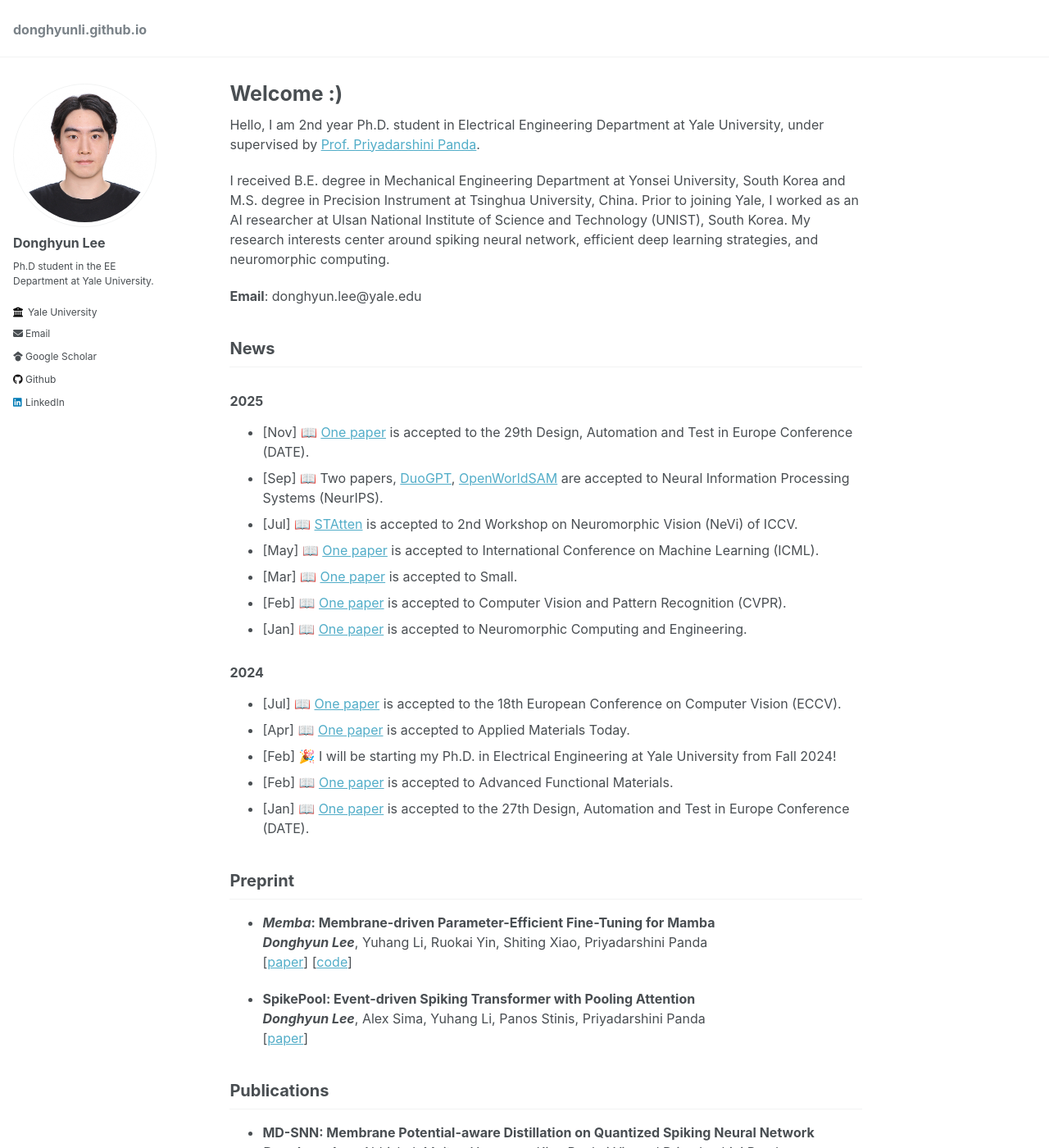
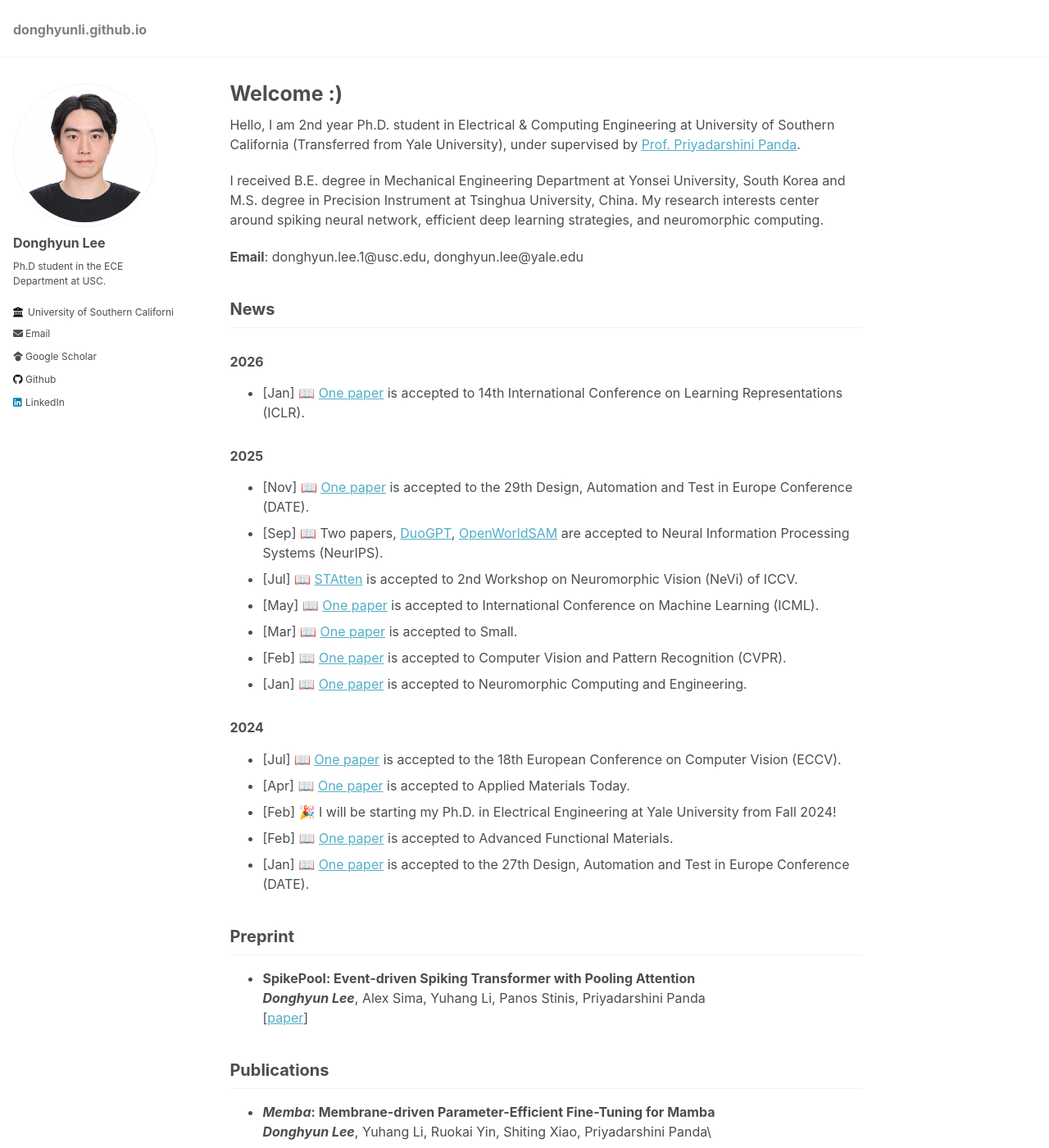
Before and after one commit to donghyunli/donghyunli.github.io, a Jekyll site: the page built from _pages/about.md, in a window 1280 px wide and 1400 px high. Shown: the whole window at 82% size. Built offline with Jekyll 4.4.1, drawn with Linux system fonts in a browser that asks for light colours; some of the changed text lies outside the part shown.

Commit message:
Update Profile

```diff
--- a/_config.yml
+++ b/_config.yml
@@ -24,11 +24,11 @@ author:
   avatar           : "cafe.png"
   name             : "Donghyun Lee"
   pronouns         : # example: "she/her"
-  bio              : "Ph.D student in the EE Department at Yale University."
+  bio              : "Ph.D student in the ECE Department at USC."
   location         : # "USA"
-  employer         : "Yale University"
+  employer         : "University of Southern California"
   uri              : # URL
-  email            : "donghyun.lee@yale.edu"
+  email            : "donghyun.lee.1@usc.edu"
 
   # Academic websites
   arxiv            : # URL - Update with the correct link to your profile
--- a/_pages/about.md
+++ b/_pages/about.md
@@ -8,17 +8,21 @@ redirect_from:
 ---
 
 
-Hello, I am 2nd year Ph.D. student in Electrical Engineering Department at Yale University, under supervised by [Prof. Priyadarshini Panda](https://intelligentcomputinglab.yale.edu/principal-investigator).
+Hello, I am 2nd year Ph.D. student in Electrical & Computing Engineering at University of Southern California (Transferred from Yale University), under supervised by [Prof. Priyadarshini Panda](https://intelligentcomputinglab.yale.edu/principal-investigator).
 
 
-I received B.E. degree in Mechanical Engineering Department at Yonsei University, South Korea and M.S. degree in Precision Instrument at Tsinghua University, China. Prior to joining Yale, I worked as an AI researcher at Ulsan National Institute of Science and Technology (UNIST), South Korea. My research interests center around spiking neural network, efficient deep learning strategies, and neuromorphic computing.
+I received B.E. degree in Mechanical Engineering Department at Yonsei University, South Korea and M.S. degree in Precision Instrument at Tsinghua University, China. My research interests center around spiking neural network, efficient deep learning strategies, and neuromorphic computing.
 
 
-**Email**: donghyun.lee@yale.edu
+**Email**: donghyun.lee.1@usc.edu, donghyun.lee@yale.edu
 
 [//]: # ([![Hits]&#40;https://hits.sh/donghyunli.github.io.svg?style=plastic&color=23E7E7E7&#41;]&#40;https://hits.sh/donghyunli.github.io/&#41;)
 
 ## News
+
+### 2026
+- [Jan] 📖 [One paper](https://arxiv.org/pdf/2506.18184) is accepted to 14th International Conference on Learning Representations (ICLR).
+
 ### 2025
 - [Nov] 📖 [One paper](https://arxiv.org/pdf/2512.04443) is accepted to the 29th Design, Automation and Test in Europe Conference (DATE).
 - [Sep] 📖 Two papers, [DuoGPT](https://arxiv.org/pdf/2506.20194), [OpenWorldSAM](https://arxiv.org/pdf/2507.05427) are accepted to Neural Information Processing Systems (NeurIPS).
@@ -36,10 +40,6 @@ I received B.E. degree in Mechanical Engineering Department at Yonsei University
 - [Jan] 📖 [One paper](https://arxiv.org/pdf/2401.08001) is accepted to the 27th Design, Automation and Test in Europe Conference (DATE).
 
 ## Preprint
-- ***Memba*: Membrane-driven Parameter-Efficient Fine-Tuning for Mamba**\\
-***Donghyun Lee***, Yuhang Li, Ruokai Yin, Shiting Xiao, Priyadarshini Panda\\
-[[paper](https://arxiv.org/pdf/2506.18184)] [[code](https://github.com/Intelligent-Computing-Lab-Yale/Memba)]
-
 - **SpikePool: Event-driven Spiking Transformer with Pooling Attention**\\
 ***Donghyun Lee***, Alex Sima, Yuhang Li, Panos Stinis, Priyadarshini Panda\\
 [[paper](https://arxiv.org/pdf/2510.12102)]
@@ -51,6 +51,10 @@ I received B.E. degree in Mechanical Engineering Department at Yonsei University
 [//]: # ([[paper]&#40;https://arxiv.org/pdf/2410.19103&#41;] [[code]&#40;https://github.com/Intelligent-Computing-Lab-Yale/TesseraQ&#41;])
 
 ## Publications
+- ***Memba*: Membrane-driven Parameter-Efficient Fine-Tuning for Mamba**\\
+***Donghyun Lee***, Yuhang Li, Ruokai Yin, Shiting Xiao, Priyadarshini Panda\\
+- **International Conference on Learning Representations (ICLR)**, 2026\\
+[[paper](https://arxiv.org/pdf/2506.18184)] [[code](https://github.com/Intelligent-Computing-Lab-Yale/Memba)]
 
 - **MD-SNN: Membrane Potential-aware Distillation on Quantized Spiking Neural Network**\\
 ***Donghyun Lee***, Abhishek Moitra, Youngeun Kim, Ruokai Yin and Priyadarshini Panda \\
```
